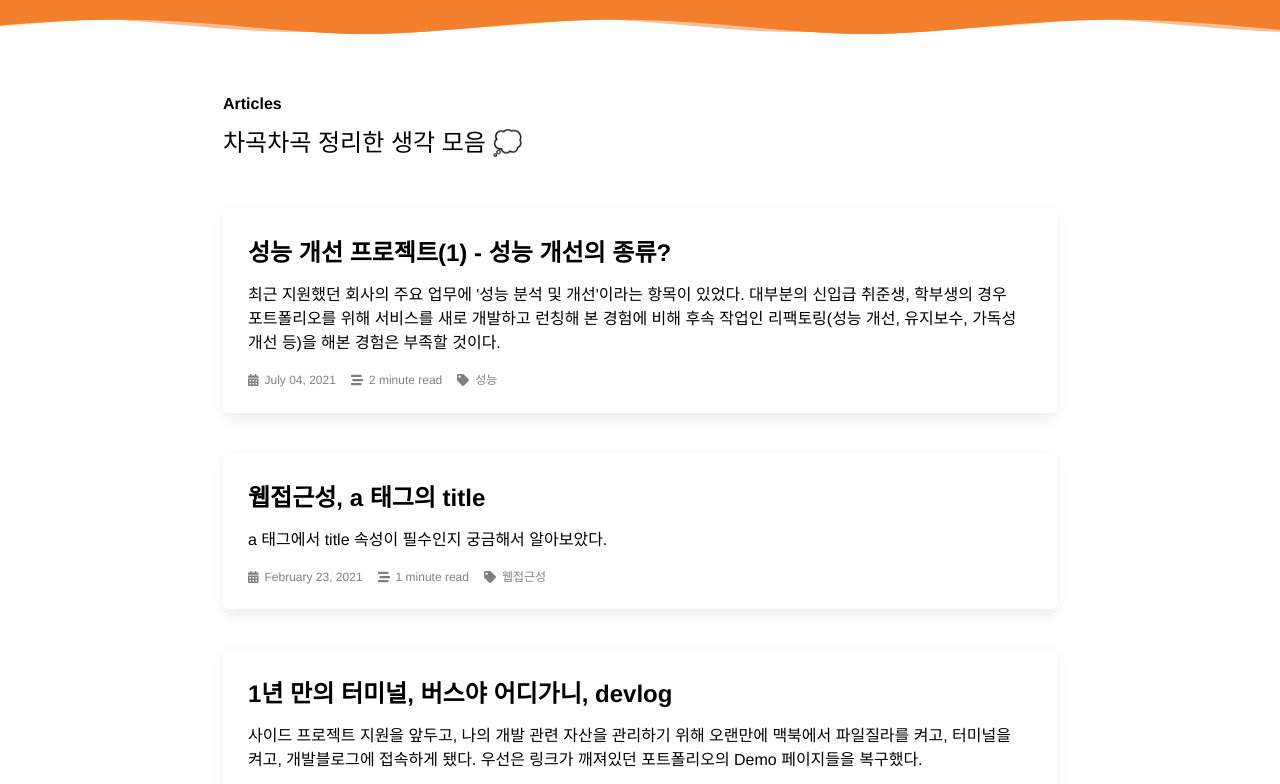
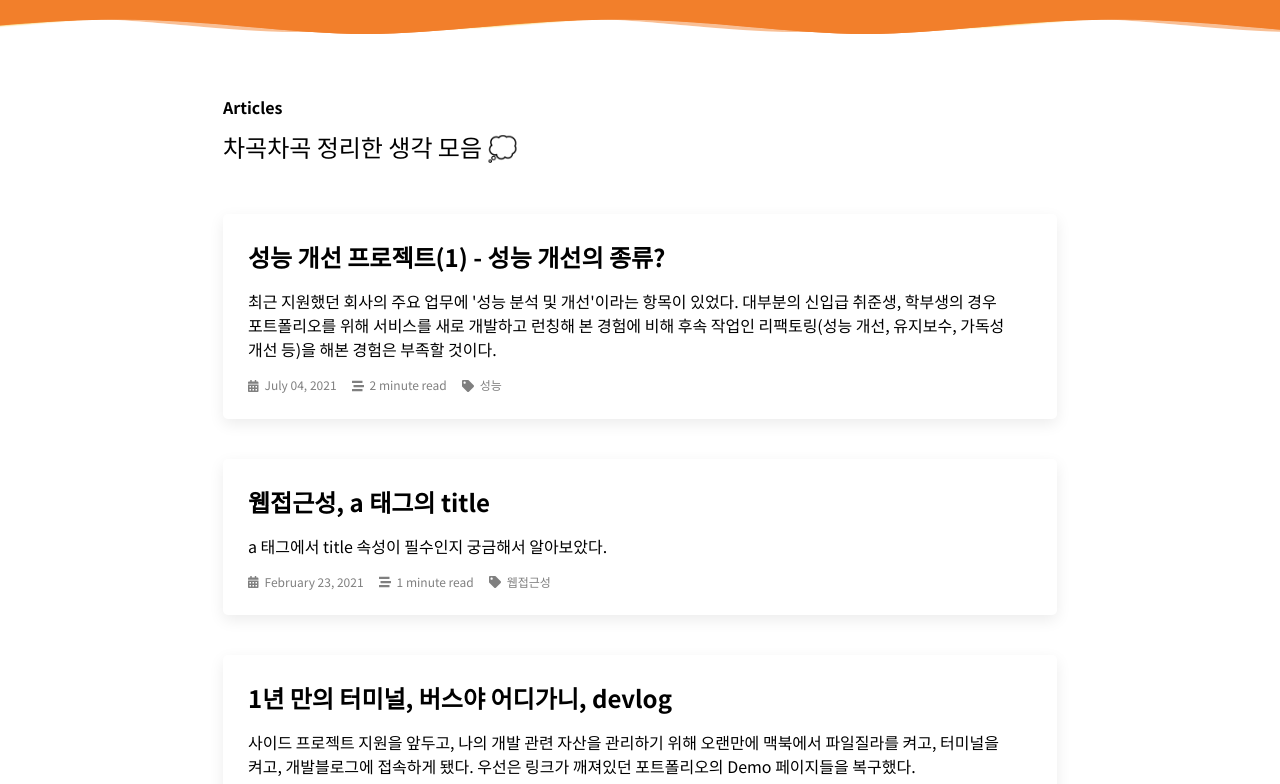
Before and after one commit to PerlPark/perlpark.github.io, a Gatsby site: page / in a window 1280 px wide. Shown: the part 105-889 px from the top of the page. Built offline with nearby package versions, Linux system fonts and the light colour scheme; Gatsby itself is replaced by a stand-in of ours.

Commit message:
폰트변경

```diff
--- a/src/stylesheets/variables.scss
+++ b/src/stylesheets/variables.scss
@@ -1,4 +1,6 @@
-$font-family: "Helvetica Neue", "Apple SD Gothic Neo", "NotoSans", "Malgun Gothic", "맑은 고딕", "돋움", dotum, sans-serif;
+@import url('https://fonts.googleapis.com/css2?family=Noto+Sans+KR:wght@100;400;700&display=swap');
+
+$font-family: 'Noto Sans KR', "Helvetica Neue", "Apple SD Gothic Neo", "Noto Sans KR", "Malgun Gothic", "맑은 고딕", "돋움", dotum, sans-serif;
 $point-color: rgb(242, 127, 43);
 $text-color: rgb(0, 0, 0);
 $text-color-alpha05: rgba(0, 0, 0, 0.5);
```
